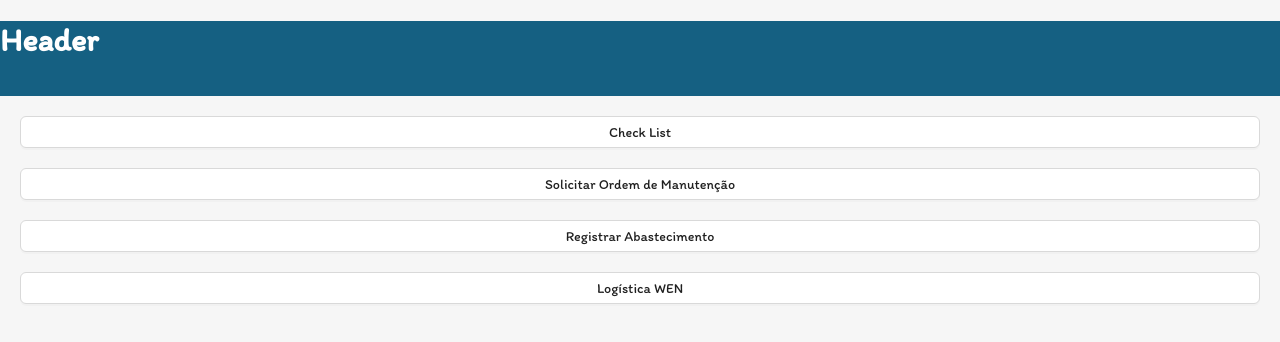
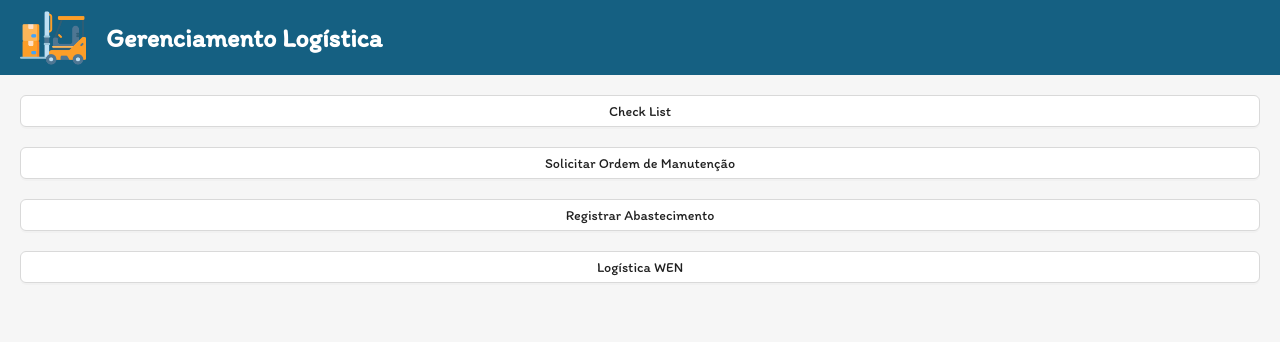
Before and after one commit to RA4Z/gerenciamento-logistica, a React (Create React App) app: page / in a window 1280 px wide. Shown: the top 342 px of the page. Built offline with nearby package versions, Linux system fonts and the light colour scheme.

Commit message:
Corrigindo problema no cabeçalho

```diff
--- a/src/components/Header/Header.module.scss
+++ b/src/components/Header/Header.module.scss
@@ -1,6 +1,19 @@
 .header {
-    height: 75px;
+    display: flex;
+    text-align: center;
     font-weight: bold;
+    align-items: center;
     color: white;
     background-color: #156082;
+    gap: 20px;
+    height: 75px;
+    padding-left: 20px;
+
+    img {
+        height: calc(50px + 2vmin);
+    }
+
+    h2 {
+        font-size: calc(10px + 2vmin);
+    }
 }
--- a/src/components/Header/index.tsx
+++ b/src/components/Header/index.tsx
@@ -1,8 +1,11 @@
 import styles from './Header.module.scss'
+import Empilhadeira from '../../assets/empilhadeira.png'
+
 export default function Header() {
   return (
     <header className={styles.header}>
-      <h1>Header</h1>
+      <img src={Empilhadeira} alt="Empilhadeira" />
+      <h2>Gerenciamento Logística</h2>
     </header>
   );
 }
```
Also changed, not shown: src/assets/empilhadeira.png (added).
